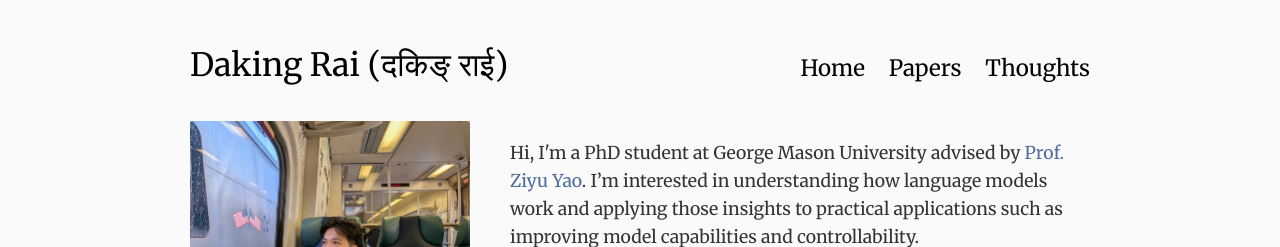
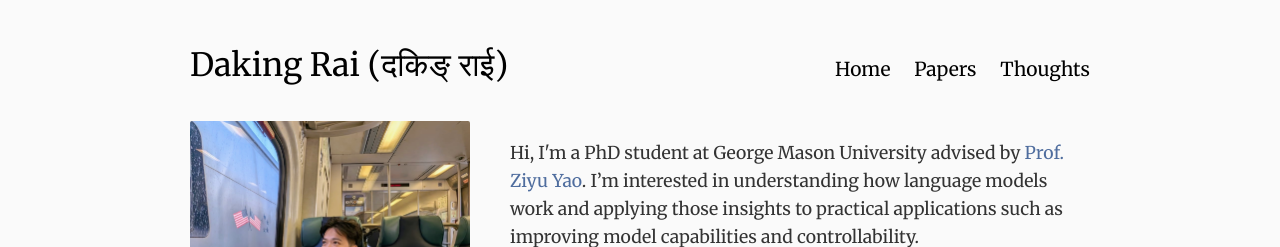
Before and after one commit to Dakingrai/testwebsite.github.io, a Jekyll site: the page built from index.md, in a window 1280 px wide. Shown: the top 247 px of the page. Built offline with Jekyll 4.4.1, drawn with Linux system fonts in a browser that asks for light colours.

Commit message:
update font

```diff
--- a/assets/css/style.css
+++ b/assets/css/style.css
@@ -86,7 +86,7 @@ margin-left: 20px;
 
 color: #000;
 
-font-size: 1.4rem;
+font-size: 1.2rem;
 
 }
 
```
